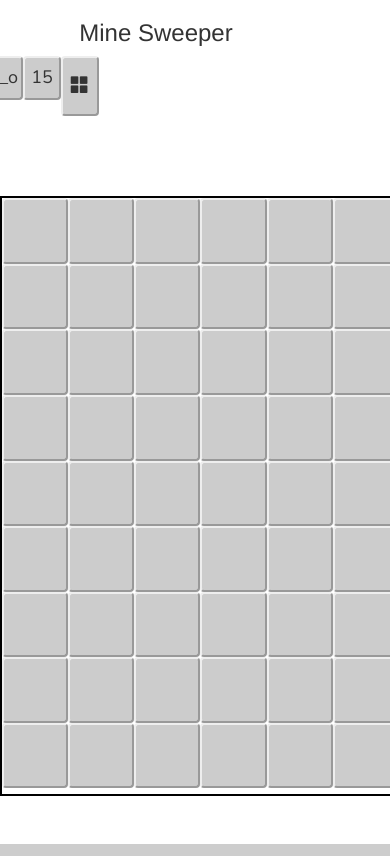
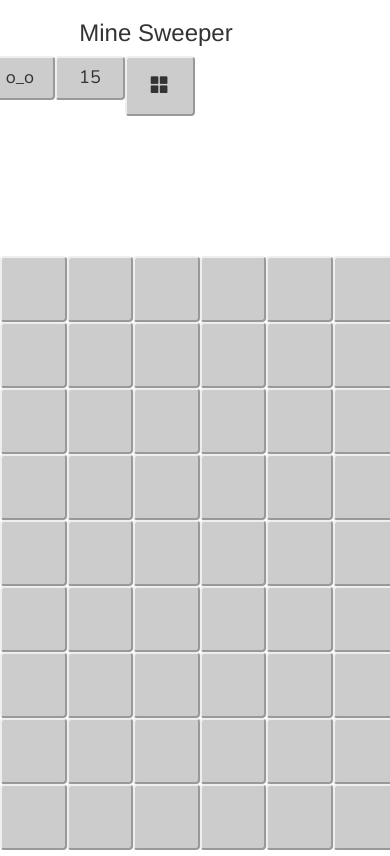
Before and after one commit to asakurasol/Sudomine, a PHP site: page / in a window 390 px wide; the page is wider, and only the part inside the window is pictured. Run offline with PHP 8.4, Linux system fonts and the light colour scheme; some libraries are stand-ins or nearby versions; some web fonts are replaced.

Commit message:
tweaking style to make it more responsive

```diff
--- a/app/app.css
+++ b/app/app.css
@@ -6,12 +6,17 @@ body{
   text-align: center;
 }
 
+#bar{
+  margin: auto;
+  width: 600px;
+  height: 200px;
+  text-align: center;
+}
+
 #game{
   margin: auto;
   width: 600px;
   height: 600px;
-  border : 2px solid;
-  border-color: black;
   text-align: center;
 }
 .column{
@@ -85,16 +90,16 @@ body{
   border: 2px solid;
   border-radius: 0px;
   border-color: #62B262;
-  width: 56px;
-  height: 56px;
+  width: 100%;
+  height: 100%;
 }
 
 #game .hack .hackreveal{
   color : #62B262;
   background-color: #414141;
   border-color: #62B262;
-  width: 56px;
-  height: 56px;
+  width: 100%;
+  height: 100%;
 }
 
 .controls {
--- a/app/view1/view1.html
+++ b/app/view1/view1.html
@@ -2,6 +2,7 @@
 	<h3>Mine Sweeper</h3>
 </div>
 
+<div id = "bar">
 	<div class = 'gameStatus row'>
 		<div class = 'column' ng-click = "newGame()">
 				<div class = 'rows'>
@@ -39,6 +40,7 @@
 			<div class = 'rows hack'>{{control}}</div>
 		</div>
 	</div>
+</div>
 
 <div id = "game">
 
```
